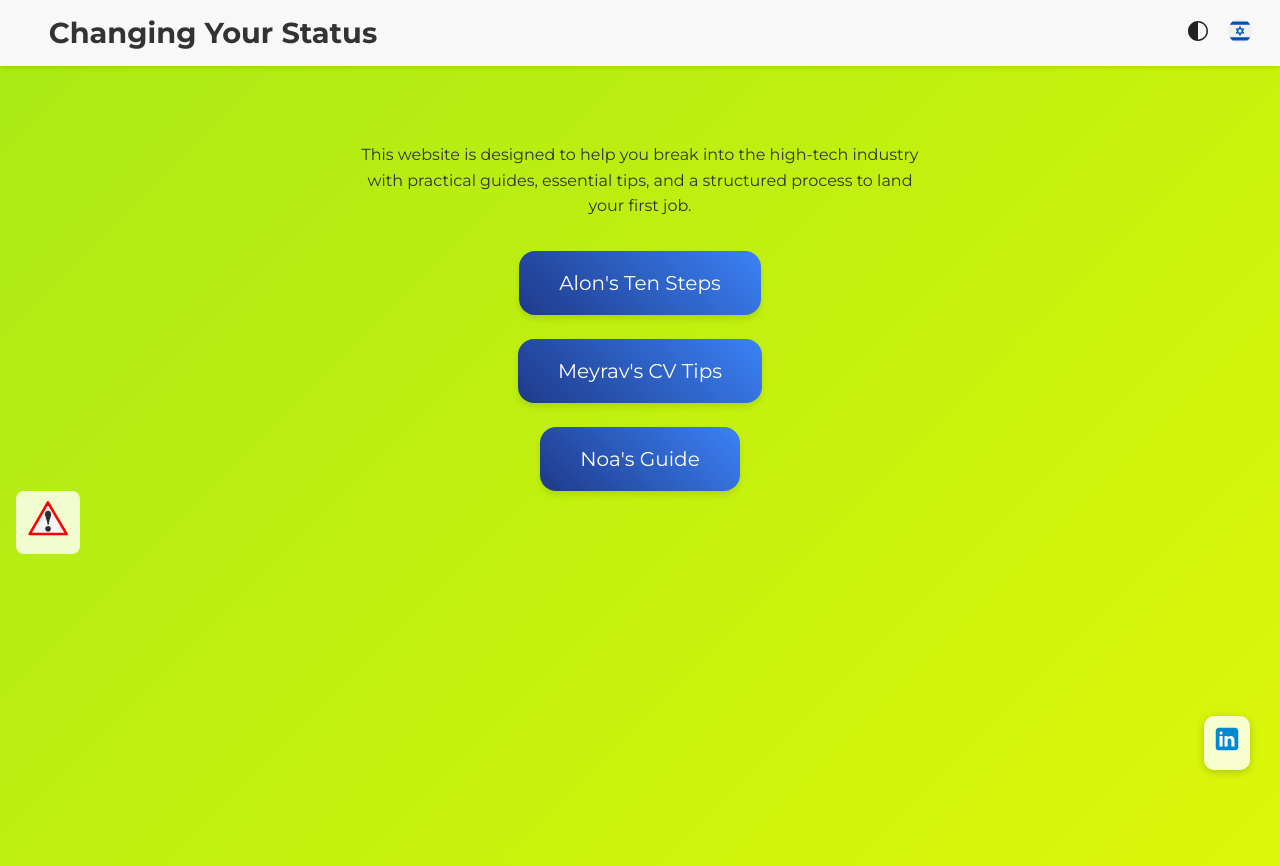
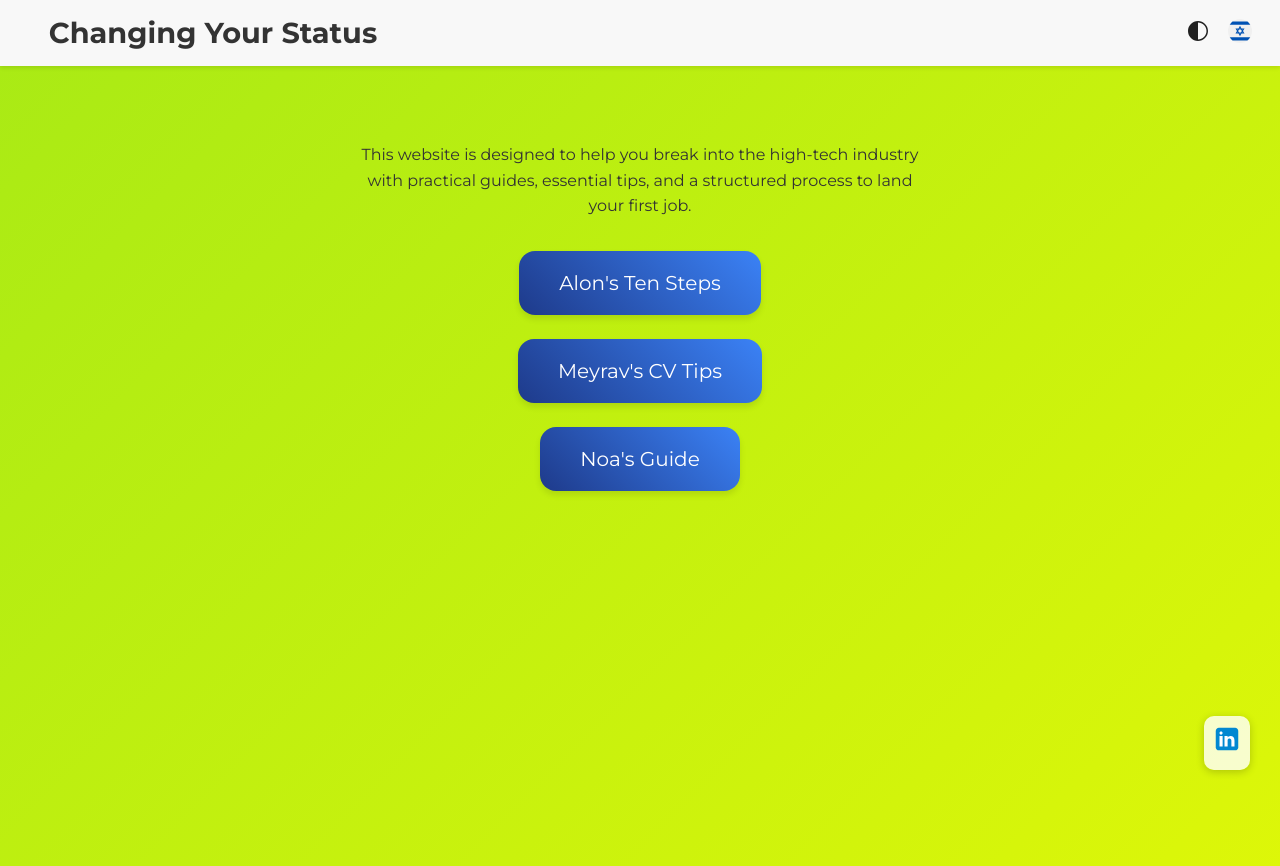
Before and after one commit to Shmuel-K/changing_status, a React (Create React App) app: page / in a window 1280 px wide. Built offline with nearby package versions, Linux system fonts and the light colour scheme.

Commit message:
Update website changes

```diff
--- a/src/App.css
+++ b/src/App.css
@@ -78,3 +78,11 @@ nav ul li {
   background-color: var(--link-hover-color);
   transform: scale(1.05);
 }
+
+/* מחלקת fixed-warning - להצבת אלמנטים בתחתית המסך */
+.fixed-warning {
+  position: fixed;
+  bottom: 100px;
+  right: 20px;
+  z-index: 9999;
+}
--- a/src/components/Footer.css
+++ b/src/components/Footer.css
@@ -8,6 +8,7 @@
   display: flex;
   justify-content: center;
   align-items: center;
+  gap: 10px;              /* רווח של 10px בין האייקונים */
   background-color: transparent;
   padding: 10px;
   z-index: 1000;
@@ -16,10 +17,10 @@
 /* אלמנט העוגן (a) שעוטף את האייקון */
 .site-footer a {
   display: inline-block;
-  background-color: rgba(255, 255, 255, 0.8); /* רקע לבן-שקוף */
+  background-color: rgba(255, 255, 255, 0.8);
   padding: 8px;
-  border-radius: 10px; /* פינות מעוגלות */
-  box-shadow: 0 2px 8px rgba(0, 0, 0, 0.2); /* צל קטן מסביב */
+  border-radius: 10px;
+  box-shadow: 0 2px 8px rgba(0, 0, 0, 0.2);
   transition: background-color 0.3s, box-shadow 0.3s;
 }
 
@@ -29,7 +30,7 @@
   box-shadow: 0 4px 12px rgba(0, 0, 0, 0.3);
 }
 
-/* הגודל של האייקון עצמו */
+/* הגודל של האייקונים */
 .site-footer img {
   width: 30px;
   height: 30px;
--- a/src/pages/LandingPage.jsx
+++ b/src/pages/LandingPage.jsx
@@ -1,8 +1,7 @@
 // src/pages/LandingPage.jsx
-import React, { useEffect, useState, useContext } from 'react';
+import React, { useEffect, useContext } from 'react';
 import { useNavigate } from 'react-router-dom';
-import { motion, AnimatePresence } from 'framer-motion';
-import warningIcon from '../img/warning.svg';
+import { motion } from 'framer-motion';
 import { LanguageContext } from '../context/LanguageContext';
 import landingPageEn from '../locales/en/landingPage';
 import landingPageHe from '../locales/he/landingPage';
@@ -16,8 +15,6 @@ const LandingPage = () => {
     document.body.style.overflow = 'hidden';
     return () => { document.body.style.overflow = 'auto'; };
   }, []);
-
-  const [showNotice, setShowNotice] = useState(false);
 
   const handleAlonClick = () => { navigate('/page/1'); };
   const handleMeyravClick = () => { navigate('/meet-meyrav'); };
@@ -58,32 +55,7 @@ const LandingPage = () => {
           </button>
         </div>
       </div>
-      {/* עדכון: שימוש ב-position: fixed כדי להזיז את בלוק "Under Construction" למטה */}
-      <div
-        className="fixed flex flex-col items-start text-bg"
-        style={{ bottom: '200px', left: '20px', zIndex: 9999 }}
-      >
-        <img
-          src={warningIcon}
-          alt={text.underConstruction}
-          style={{ width: '40px', height: '40px', cursor: 'pointer' }}
-          onClick={() => setShowNotice(!showNotice)}
-        />
-        <AnimatePresence>
-          {showNotice && (
-            <motion.div
-              initial={{ opacity: 0, y: 10 }}
-              animate={{ opacity: 1, y: 0 }}
-              exit={{ opacity: 0, y: 10 }}
-              transition={{ duration: 0.3 }}
-              className="mt-2 bg-white text-black p-4 rounded shadow-md"
-              style={{ maxWidth: '220px' }}
-            >
-              <p className="text-base">{text.underConstruction}</p>
-            </motion.div>
-          )}
-        </AnimatePresence>
-      </div>
+      {/* קטע האייקון אזהרה הוסר */}
     </motion.div>
   );
 };
```
Also changed, not shown: src/components/Footer.jsx (+4 -5 lines).
